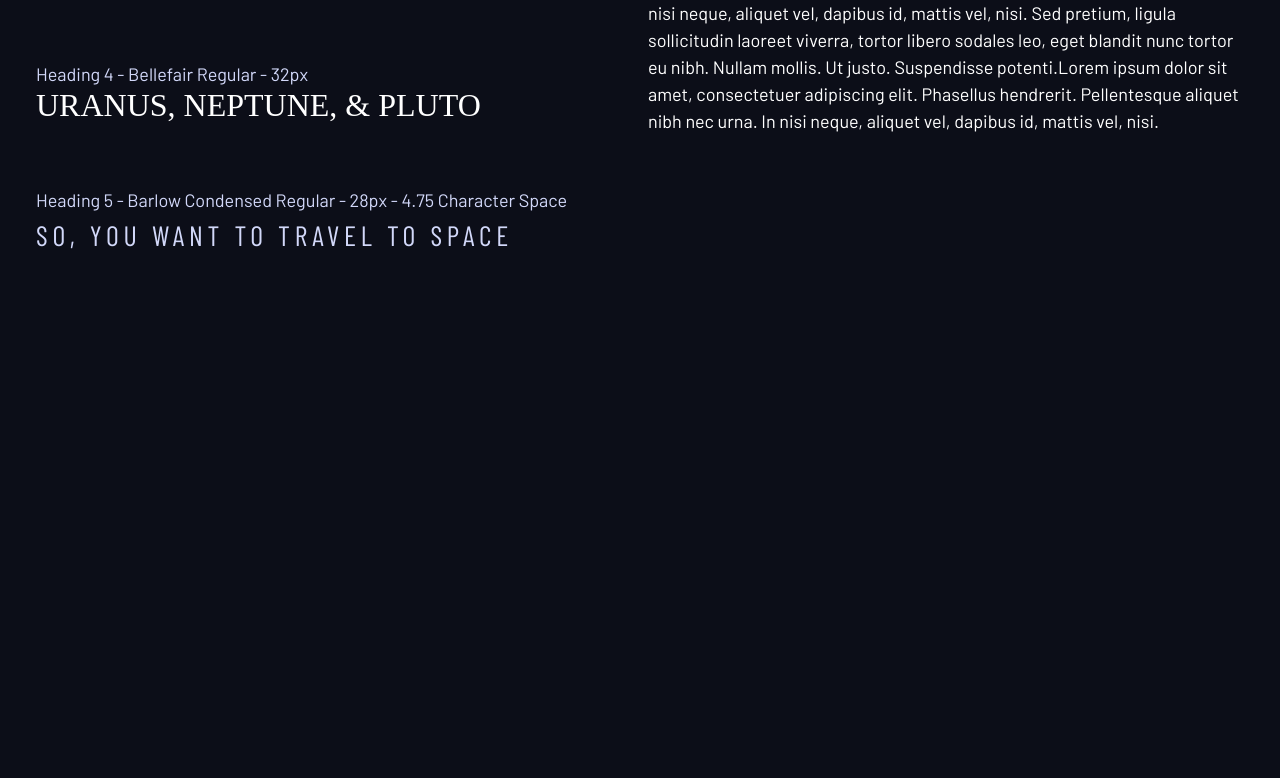
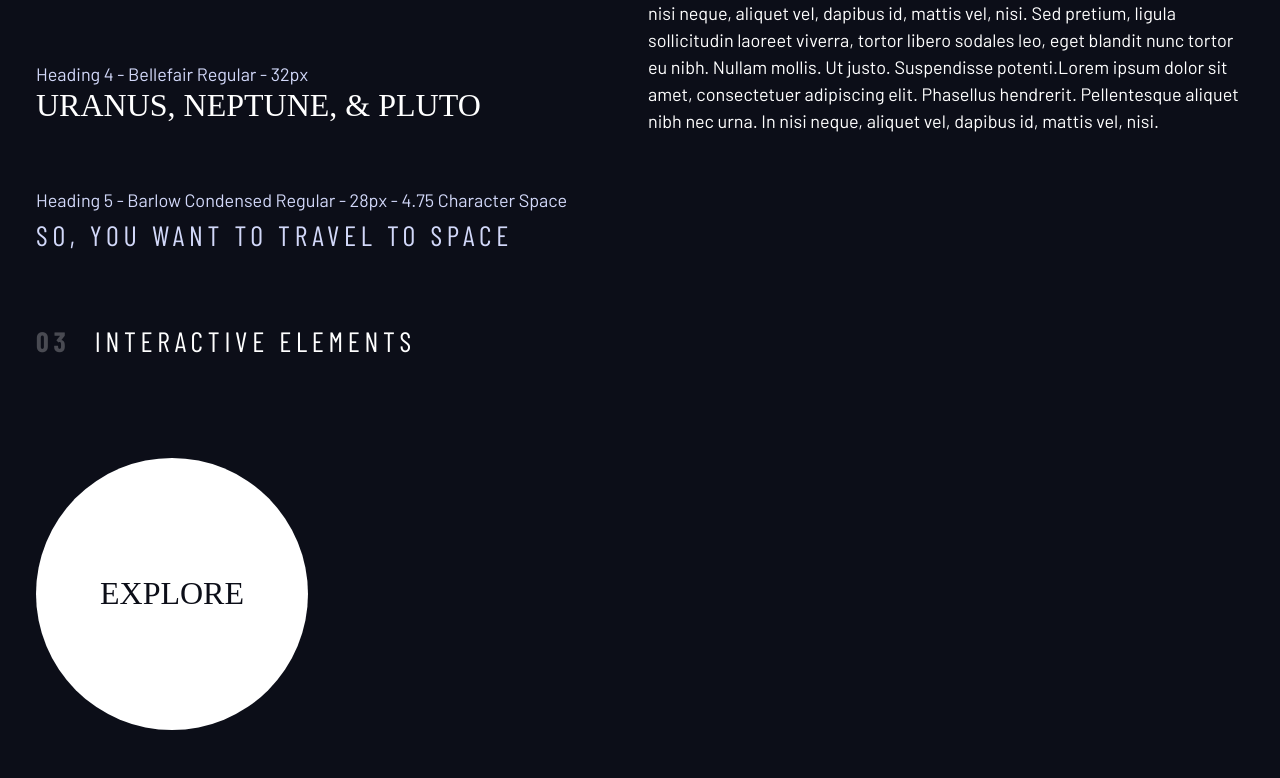
Before and after one commit to mldrenth/space_travel_design_system, a website built with webpack: page design-sytem.html in a window 1280 px wide. Shown: the part 1025-1803 px from the top of the page. Before the commit the page ends 1345 px from the top, so only its background shows below. Built offline with nearby package versions, Linux system fonts and the light colour scheme; a web font is replaced by a local one.

Commit message:
Add explore button

```diff
--- a/design-sytem.html
+++ b/design-sytem.html
@@ -88,6 +88,31 @@
                 </div>
             </section>
 
+            <section class="flow" id="interactive-elements">
+                <h2 class="numbered-title"><span>03</span> Interactive elements</h2>
+
+                <!-- navigation -->
+                <div></div>
+
+                <div class="flex">
+                    <div style="margin-top: 5rem;">
+                        <!-- explore button -->
+                        <a href="#" class="large-button uppercase ff-serif fs-600 text-dark bg-white">Explore</a>
+                    </div>
+
+                    <div style="margin-bottom: 50vh;">
+                        <!-- Tabs -->
+
+
+                        <!-- Dots -->
+
+
+                        <!-- Numbers -->
+                    </div>
+                </div>
+
+            </section>
+
 
         </div>
 
--- a/index.css
+++ b/index.css
@@ -187,3 +187,39 @@ select {
     font-weight: 700;
     color: hsl( var(--clr-white) / .25)
 }
+
+/* ------------------- */
+/* Components   */
+/* ------------------- */
+
+.large-button {
+    position: relative;
+    display: grid;
+    z-index: 1;
+    place-items: center;
+    padding: 0 2em;
+    border-radius: 50%;
+    aspect-ratio: 1;
+    text-decoration: none;
+
+
+
+}
+
+.large-button::after {
+    content: '';
+    position: absolute;
+    z-index: -1;
+    background: hsl(var(--clr-white) / .15);
+    width: 100%;
+    height: 100%;
+    border-radius: 50%;
+    opacity: 0;
+    transition: opacity 500ms linear,transform 750ms ease-in-out;
+}
+
+.large-button:hover::after,
+.large-button:focus::after {
+    opacity: 1;
+    transform: scale(1.5);
+}
```
